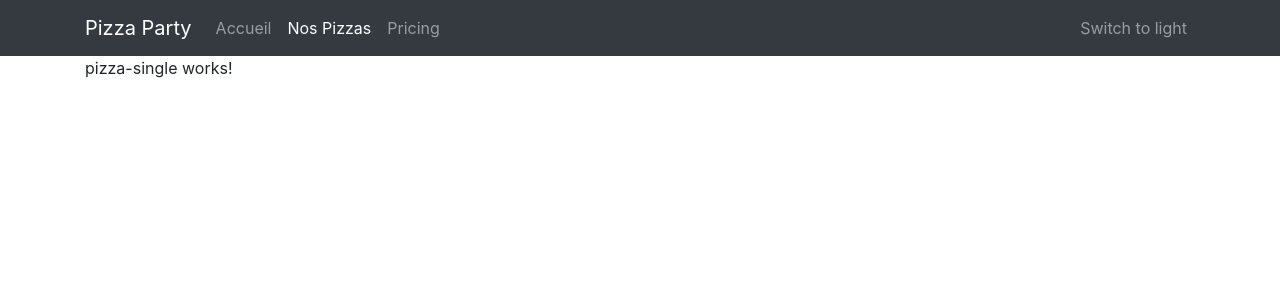
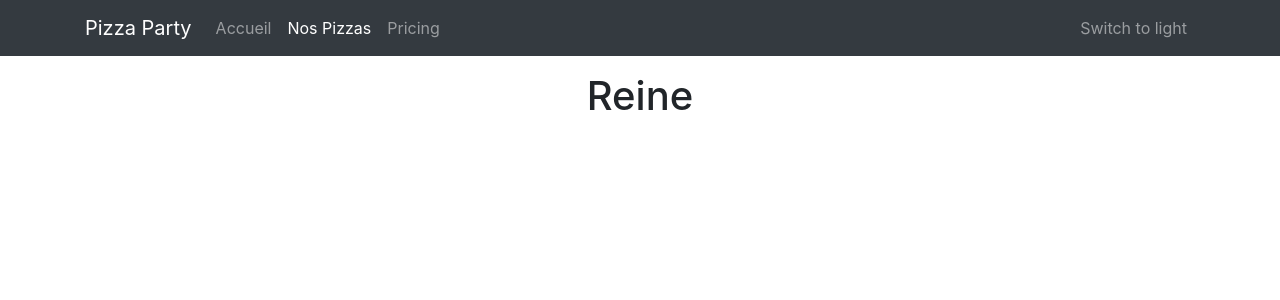
Before and after one commit to lefebvredavid59/angular-pizza, an Angular app: page /pizzas/1 in a window 1280 px wide. Shown: the top 300 px of the page. Built offline with nearby package versions, Linux system fonts and the light colour scheme; data requests are answered from the project's data file.

Commit message:
add page pizza

```diff
--- a/db.json
+++ b/db.json
@@ -4,9 +4,6 @@
         { "id": 2, "name": "4 fromages", "price": 13 },
         { "id": 3, "name": "Orientale", "price": 11 },
         { "id": 4, "name": "Cannibale", "price": 9 },
-        { "id": 5, "name": "Chorizo", "price": 10},
-        { "id": 5, "name": "Coucou", "price": 10},
-        { "id": 5, "name": "petite", "price": 10},
-        { "id": 5, "name": "perruche 🐦", "price": 10}
+        { "id": 5, "name": "Chorizo", "price": 10}
     ]
 }
--- a/src/app/pizza-single/pizza-single.component.html
+++ b/src/app/pizza-single/pizza-single.component.html
@@ -1 +1,6 @@
-<p>pizza-single works!</p>
+<div *ngIf="pizza">
+
+<h1 class="text-center mt-3">{{ pizza.name }}</h1>
+
+
+</div>
--- a/src/app/pizza-single/pizza-single.component.ts
+++ b/src/app/pizza-single/pizza-single.component.ts
@@ -1,4 +1,7 @@
 import { Component, OnInit } from '@angular/core';
+import { ActivatedRoute } from '@angular/router';
+import {PizzaService } from '../pizza.service';
+import { Pizza } from '../models/pizza.model';
 
 @Component({
   selector: 'app-pizza-single',
@@ -6,10 +9,16 @@ import { Component, OnInit } from '@angular/core';
   styleUrls: ['./pizza-single.component.scss']
 })
 export class PizzaSingleComponent implements OnInit {
+  pizza: Pizza;
 
-  constructor() { }
+  constructor(
+    private route: ActivatedRoute,
+    private pizzaService: PizzaService
+    ) { }
 
   ngOnInit() {
+    let id = this.route.snapshot.paramMap.get('id');
+    this.pizzaService.getPizza(id).then(pizza => this.pizza = pizza);
   }
 
 }
--- a/src/app/pizza.service.ts
+++ b/src/app/pizza.service.ts
@@ -15,4 +15,10 @@ export class PizzaService {
       response => response as Pizza[]
     );
   }
+
+  getPizza(id): Promise<Pizza> {
+    return this.http.get('http://localhost:3000/pizza/'+id).toPromise().then(
+      response => response as Pizza
+    );
+  }
 }
```
